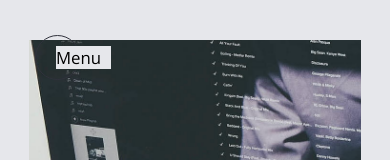
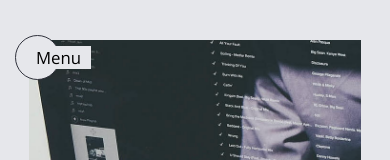
Before and after one commit to KrzysztofGrudzien/krzysztofgrudzien, a React (Create React App) app: page /contact in a window 390 px wide. Shown: the top 160 px of the page. Built offline with nearby package versions, Linux system fonts and the light colour scheme; a web font is replaced by a local one.

Commit message:
feat(scss): add additional styles if width is smaller then 600px

```diff
--- a/src/Sass/Components/Navigation.module.scss
+++ b/src/Sass/Components/Navigation.module.scss
@@ -82,9 +82,13 @@
 .switcher {
     border: solid 1px darken($grey, 70%);
     border-radius: 50%;
+    background-color: $grey;
     cursor: pointer;
     height: 45px;
     left: 35px;
+    @media (min-width: 200px) and (max-width: 1024px){
+        left: 15px;
+    }
     width: 45px;
     position: fixed;
     top: 35px;
@@ -96,7 +100,7 @@
         padding-right: 10px;
         left: 20px;
         top: 10px;
-         @media (min-width: 200px) and (max-width: 600px){
+        @media (min-width: 200px) and (max-width: 600px){
             font-size: 1.4rem;
         }
     }
```
